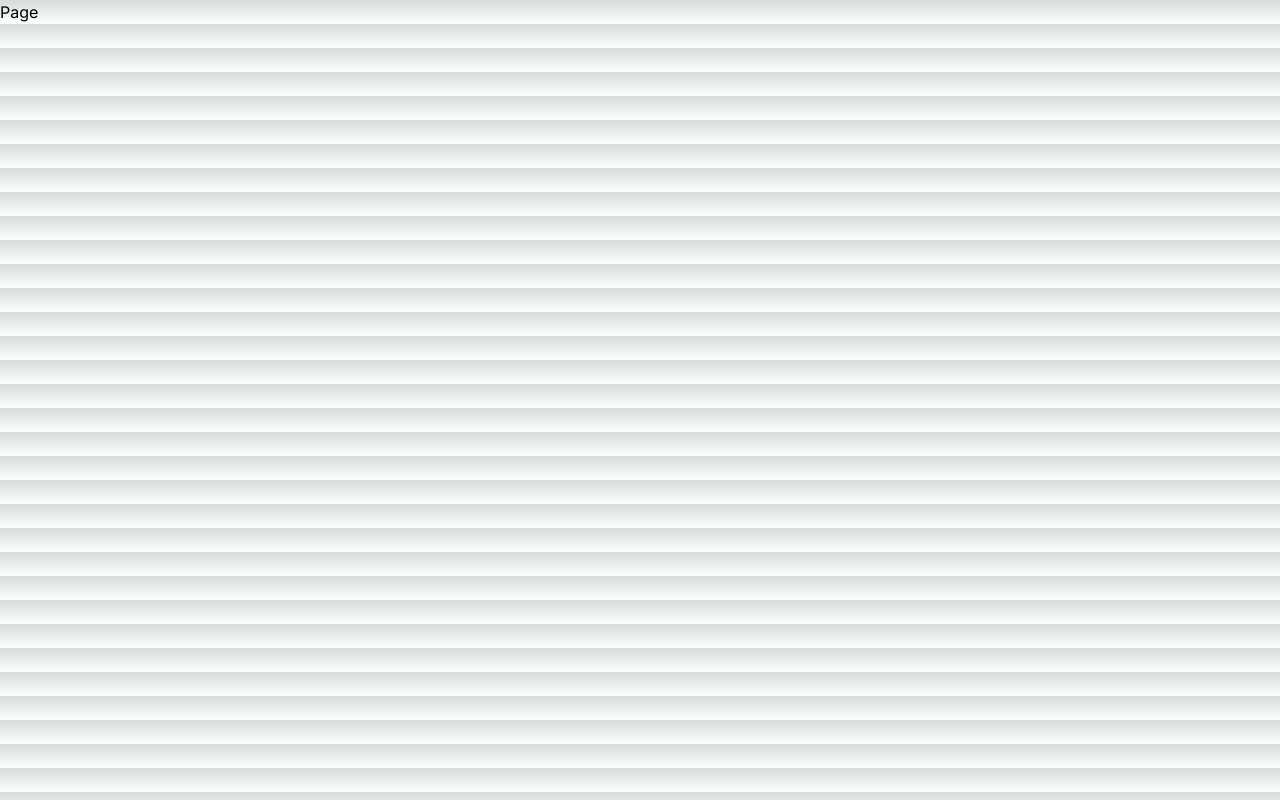
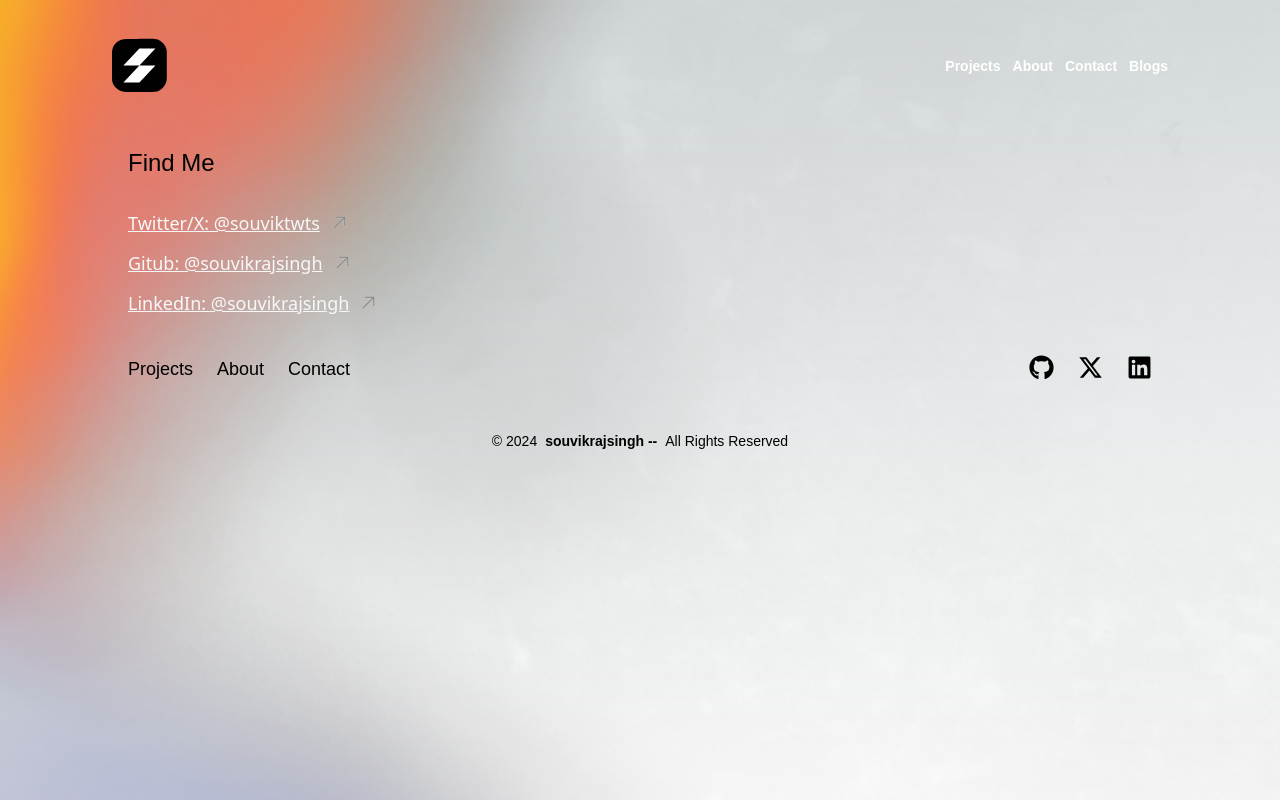
Before and after one commit to souvikrajsingh/new-portfolio, a Next.js app: page /projects in a window 1280 px wide. Built offline with nearby package versions, Linux system fonts and the light colour scheme.

Commit message:
fixed-path-issues

```diff
--- a/src/app/about/page.jsx
+++ b/src/app/about/page.jsx
@@ -1,6 +1,8 @@
 import React from "react";
-import Navbar from "@/components/Header/Navbar";
-import Footer from "@/components/Footer/Footer";
+
+import Navbar from "../../components/Header/Navbar";
+import Footer from "../../components/Footer/Footer";
+
 import { SiNextdotjs, SiContentful, SiVercel, SiPostman } from "react-icons/si";
 import { FaReact, FaGithub, FaGitAlt, FaNodeJs } from "react-icons/fa";
 import {
--- a/src/app/blogs/page.jsx
+++ b/src/app/blogs/page.jsx
@@ -1,9 +1,12 @@
 import React from "react";
-import getContent from "../utils/getContent";
+import Navbar from "../../components/Header/Navbar";
+import Footer from "../../components/Footer/Footer";
+
 export default function page() {
   return (
-    <div>
-      <h1>Title:{}</h1>
+    <div className="h-screen bg-hero-pattern bg-cover bg-center">
+      <Navbar />
+      <Footer />
     </div>
   );
 }
--- a/src/app/contact/page.jsx
+++ b/src/app/contact/page.jsx
@@ -1,7 +1,9 @@
 "use client";
 import React from "react";
-import Navbar from "@/components/Header/Navbar";
-import Footer from "@/components/Footer/Footer";
+
+import Navbar from "../../components/Header/Navbar";
+import Footer from "../../components/Footer/Footer";
+
 import { GoArrowUpRight } from "react-icons/go";
 import { GoCheckCircle } from "react-icons/go";
 import { useEffect, useState } from "react";
--- a/src/app/page.jsx
+++ b/src/app/page.jsx
@@ -1,7 +1,7 @@
 import React from "react";
-import HeroSection from "@/components/Hero/HeroSection";
-import Footer from "@/components/Footer/Footer";
-import Navbar from "@/components/Header/Navbar";
+import HeroSection from "../components/Hero/HeroSection";
+import Footer from "../components/Footer/Footer";
+import Navbar from "../components/Header/Navbar";
 
 export default function Home() {
   return (
--- a/src/app/projects/page.jsx
+++ b/src/app/projects/page.jsx
@@ -1,9 +1,12 @@
 import React from "react";
+import Navbar from "../../components/Header/Navbar";
+import Footer from "../../components/Footer/Footer";
 
 export default function page() {
   return (
-    <div>
-      <h1>Page</h1>
+    <div className="h-screen bg-hero-pattern bg-cover bg-center">
+      <Navbar />
+      <Footer />
     </div>
   );
 }
--- a/src/app/utils/getContent.jsx
+++ /dev/null
@@ -1,46 +0,0 @@
-import { createClient } from "contentful";
-
-const getContent = () => {
-  const client = createClient({
-    space: process.env.CONTENTFUL_SPACE_ID,
-    accessToken: process.env.CONTENTFUL_ACCESS_TOKEN,
-    host: "cdn.contentful.com",
-  });
-
-  const getOpporunities = async () => {
-    try {
-      /* Fetch entries from Contentful that have the content type 'opportunities'
-       Only select the 'fields' property of each entry */
-
-      const entries = await client.getEntries({
-        content_type: "blogs",
-        select: "fields",
-      });
-
-      /* Map over the items in the entries
-       For each item, extract the title, description, program, month, and image URL from the fields
-       Return a new object with these properties */
-
-      const sanitizedEntries = entries.items.map((items) => {
-        const title = items.fields.title;
-        const date = items.fields.date;
-        const thumbnail = items.fields.thumbnail.fields.file.url;
-        const content = items.fields.content;
-        return {
-          title,
-          date,
-          thumbnail,
-          content,
-        };
-      });
-
-      return sanitizedEntries;
-    } catch (error) {
-      console.log(`Error fetching data : ${error}`);
-    }
-  };
-
-  return { getOpporunities };
-};
-
-export default getContent;
--- a/src/components/Header/Navbar.jsx
+++ b/src/components/Header/Navbar.jsx
@@ -30,8 +30,8 @@ const Navbar = () => {
                 </a>
               </li>
               <li>
-                <a href="/blog" className=" hover:text-gradient ">
-                  Blog
+                <a href="/blogs" className=" hover:text-gradient ">
+                  Blogs
                 </a>
               </li>
             </ul>
--- a/src/components/Hero/HeroSection.jsx
+++ b/src/components/Hero/HeroSection.jsx
@@ -1,5 +1,4 @@
 import React from "react";
-import Navbar from "@/components/Header/Navbar";
 import { Hero } from "../SVGs/Hero";
 import Link from "next/link";
 
```
